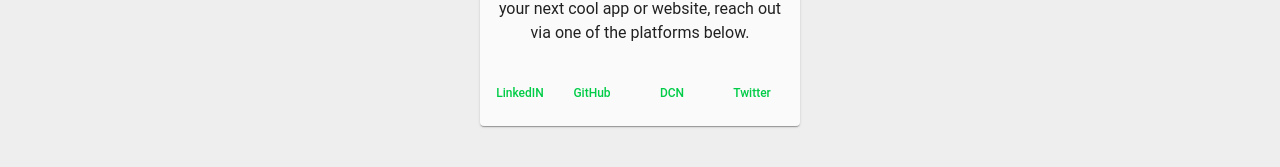
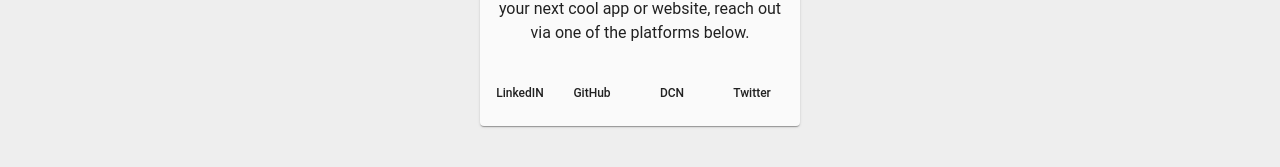
Before and after one commit to Leejjon/Blindpool, a React (Create React App) app in the folder blindpool-client3/: page /about in a window 1280 px wide. Shown: the part 541-708 px from the top of the page. Built offline with nearby package versions, Linux system fonts and the light colour scheme; a web font is replaced by a local one.

Commit message:
Gave the buttons the correct color.

```diff
--- a/blindpool-client3/src/views/about/About.tsx
+++ b/blindpool-client3/src/views/about/About.tsx
@@ -35,17 +35,17 @@ const About: React.FC = () => {
                     <CardActions>
                         <a href="https://www.linkedin.com/in/leon-liefting-4b511a29/" target="new"
                            className="{classes.firstButton}">
-                            <Button size="medium">LinkedIN</Button>
+                            <Button size="medium" sx={{color: "rgba(0, 0, 0, 0.87)"}}>LinkedIN</Button>
                         </a>
                         <a href="https://github.com/Leejjon" target="new" style={{textDecoration: 'none'}}>
-                            <Button size="medium">GitHub</Button>
+                            <Button size="medium" sx={{color: "rgba(0, 0, 0, 0.87)"}}>GitHub</Button>
                         </a>
                         <a href="https://dutchcodersnetwork.nl" target="new"
                            style={{textDecoration: 'none', padding: '0.5em'}}>
-                            <Button size="medium">DCN</Button>
+                            <Button size="medium" sx={{color: "rgba(0, 0, 0, 0.87)"}}>DCN</Button>
                         </a>
                         <a href="https://twitter.com/Leejjon_net" target="new" style={{textDecoration: 'none'}}>
-                            <Button size="medium">Twitter</Button>
+                            <Button size="medium" sx={{color: "rgba(0, 0, 0, 0.87)"}}>Twitter</Button>
                         </a>
                     </CardActions>
                 </Card>
```
